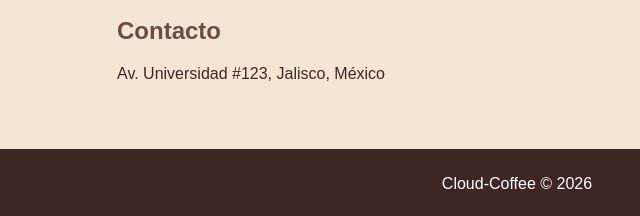
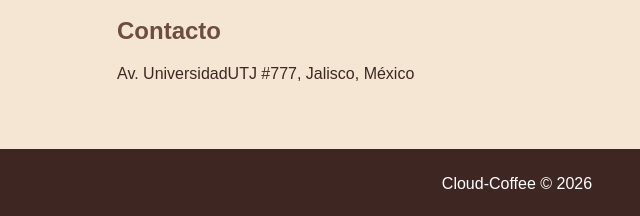
Before and after one commit to bitmind666/cloud-coffee-api, a website: page index.html in a window 1280 px wide. Shown: the part 618-834 px from the top of the page, 123-763 px from the left. Drawn offline with Linux system fonts and the light colour scheme.

Commit message:
feat: actualizar dirección de contacto del café

```diff
--- a/index.html
+++ b/index.html
@@ -96,7 +96,7 @@
         <p id="resultado"></p>
 
         <h2>Contacto</h2>
-        <p>Av. Universidad #123, Jalisco, México</p>
+        <p>Av. UniversidadUTJ #777, Jalisco, México</p>
     </main>
     <footer>
         <p>Cloud-Coffee &copy; 2026</p>
```
